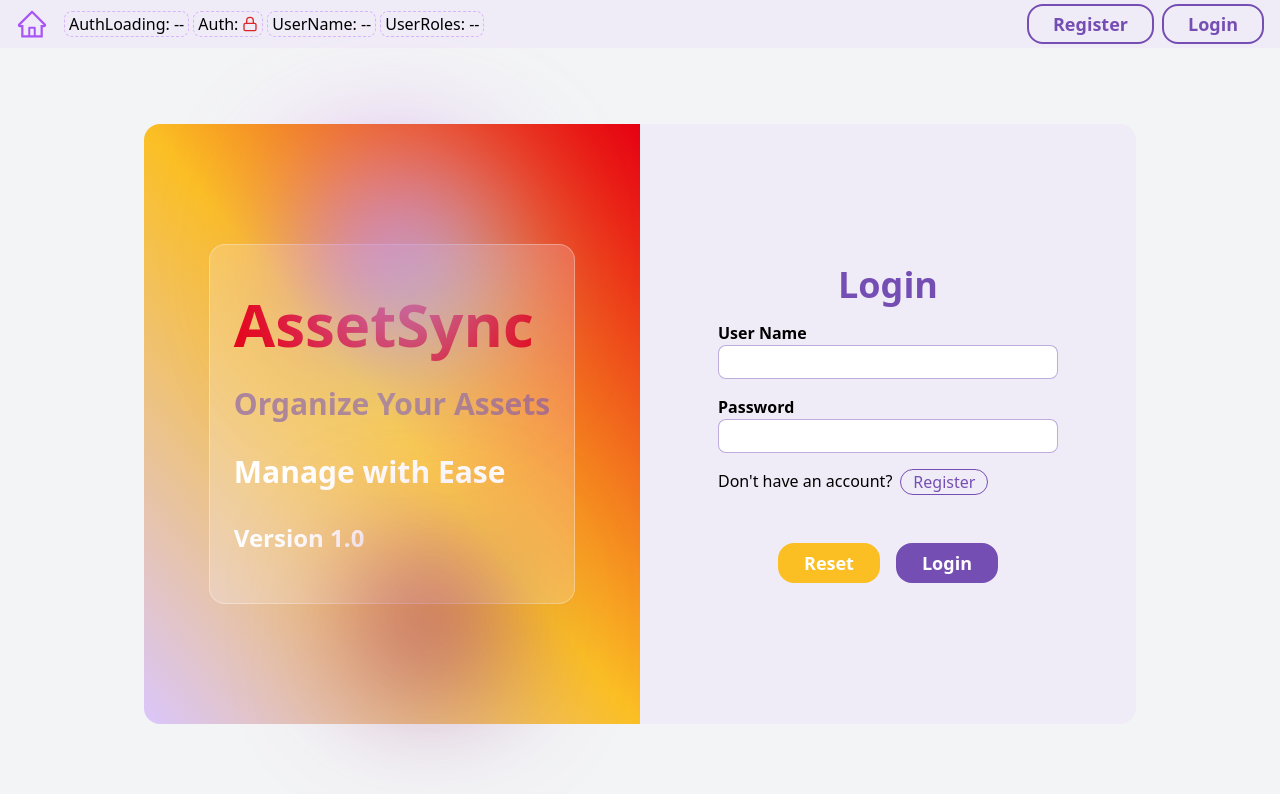
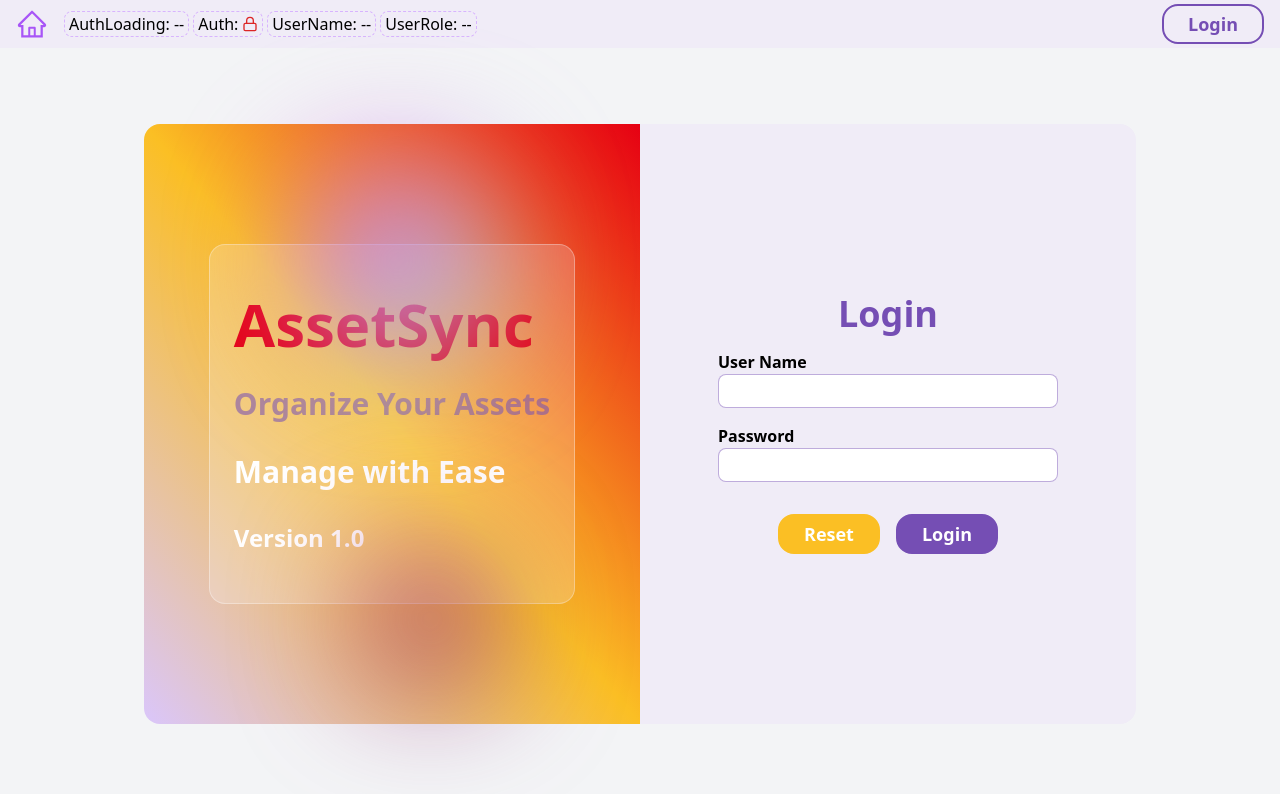
Before and after one commit to AemonKhazri/FullStackAssetFrontEnd, a React (Vite) app: page /login in a window 1280 px wide. Shown: the top 794 px of the page. Built offline with nearby package versions, Linux system fonts and the light colour scheme.

Commit message:
last modifications before going live

```diff
--- a/src/auth/auth.utils.ts
+++ b/src/auth/auth.utils.ts
@@ -23,7 +23,7 @@ export const adminAccessRoles = [ RolesEnum.ADMIN];
 // We need to specify which Roles can be updated by Logged-in user
 export const allowedRolesForUpdateArray = (loggedInUser?: IAuthUser): string[] => {
   return loggedInUser?.roles.includes(RolesEnum.ADMIN)
-    ? [ RolesEnum.MANAGER, RolesEnum.USER]
+    ? [ RolesEnum.MANAGER, RolesEnum.USER,RolesEnum.ADMIN]
     : [];
 };
 
@@ -33,7 +33,7 @@ export const isAuthorizedForUpdateRole = (loggedInUserRole: string, selectedUser
   if (loggedInUserRole !== RolesEnum.ADMIN) {
     result = false;
   }
-if (selectedUserRole === RolesEnum.ADMIN ) {
+else if (selectedUserRole === RolesEnum.ADMIN ) {
     result = false;
   }
 
--- a/src/components/dashboard/users-management/UserCountSection.tsx
+++ b/src/components/dashboard/users-management/UserCountSection.tsx
@@ -1,13 +1,16 @@
 import UserCountCard from './UserCountCard';
 import { IAuthUser, RolesEnum } from '../../../types/auth.types';
 import { FaUser, FaUserCog, FaUserShield, FaUserTie } from 'react-icons/fa';
+import Button from '../../../components/general/Button';
+import { useNavigate } from 'react-router-dom';
+import { PATH_DASHBOARD } from '../../../routes/paths';
 
 interface IProps {
   usersList: IAuthUser[];
 }
 
 const UserCountSection = ({ usersList }: IProps) => {
-
+  const navigate = useNavigate();
   let admins = 0;
   let managers = 0;
   let users = 0;
@@ -33,6 +36,10 @@ const UserCountSection = ({ usersList }: IProps) => {
       {userCountData.map((item, index) => (
         <UserCountCard key={index} count={item.count} role={item.role} icon={item.icon} color={item.color} />
       ))}
+
+      <div className='flex items-center bg-white justify-center rounded-md gap-2'>
+            <Button label='Add New User' onClick={() => navigate(PATH_DASHBOARD.register)} type='button' variant='light' />
+                </div>
     </div>
   );
 };
--- a/src/components/layout/Header.tsx
+++ b/src/components/layout/Header.tsx
@@ -42,7 +42,7 @@ const Header = () => {
             UserName: {user ? user.userName : '--'}
           </h1>
           <h1 className='px-1 border border-dashed border-purple-300 rounded-lg'>
-            UserRoles: {userRolesLabelCreator()}
+            UserRole: {userRolesLabelCreator()}
           </h1>
         </div>
       </div>
@@ -59,7 +59,6 @@ const Header = () => {
           </div>
         ) : (
           <div className='flex items-center gap-2'>
-            <Button label='Register' onClick={() => navigate(PATH_PUBLIC.register)} type='button' variant='light' />
             <Button label='Login' onClick={() => navigate(PATH_PUBLIC.login)} type='button' variant='light' />
           </div>
         )}
--- a/src/pages/public/LoginPage.tsx
+++ b/src/pages/public/LoginPage.tsx
@@ -78,15 +78,7 @@ const LoginPage = () => {
           error={errors.password?.message}
         />
 
-        <div className='px-4 mt-2 mb-6 w-9/12 flex gap-2'>
-          <h1>Don't have an account?</h1>
-          <Link
-            to={PATH_PUBLIC.register}
-            className='text-[#754eb4] border border-[#754eb4] hover:shadow-[0_0_5px_2px_#754eb44c] px-3 rounded-2xl duration-200'
-          >
-            Register
-          </Link>
-        </div>
+
 
         <div className='flex justify-center items-center gap-4 mt-6'>
           <Button variant='secondary' type='button' label='Reset' onClick={() => reset()} />
--- a/src/routes/index.tsx
+++ b/src/routes/index.tsx
@@ -17,7 +17,7 @@ import UsersManagementPage from '../pages/dashboard/UsersManagementPage';
 import HomePage from '../pages/public/HomePage';
 import LoginPage from '../pages/public/LoginPage';
 import NotFoundPage from '../pages/public/NotFoundPage';
-import RegisterPage from '../pages/public/RegisterPage';
+import RegisterPage from '../pages/dashboard/RegisterPage';
 import UnauthorizedPage from '../pages/public/UnauthorizedPage';
 
 const GlobalRouter = () => {
@@ -28,7 +28,6 @@ const GlobalRouter = () => {
 
         {/* Public routes */}
         <Route index element={<HomePage />} />
-        <Route path={PATH_PUBLIC.register} element={<RegisterPage />} />
         <Route path={PATH_PUBLIC.login} element={<LoginPage />} />
         <Route path={PATH_PUBLIC.unauthorized} element={<UnauthorizedPage />} />
 
@@ -49,6 +48,8 @@ const GlobalRouter = () => {
           <Route path={PATH_DASHBOARD.allMessages} element={<AllMessagesPage />} />
           <Route path={PATH_DASHBOARD.systemLogs} element={<SystemLogsPage />} />
           <Route path={PATH_DASHBOARD.admin} element={<AdminPage />} />
+          <Route path={PATH_DASHBOARD.register} element={<RegisterPage />} />
+
         </Route>
         {/* Protected routes -------------------------------------------------- */}
 
--- a/src/routes/paths.ts
+++ b/src/routes/paths.ts
@@ -1,6 +1,5 @@
 export const PATH_PUBLIC = {
     home: '/',
-    register: '/register',
     login: '/login',
     unauthorized: '/unauthorized',
     notFound: '/404',
@@ -8,6 +7,7 @@ export const PATH_PUBLIC = {
 
   export const PATH_DASHBOARD = {
     dashboard: '/dashboard',
+    register: '/dashboard/register',
     usersManagement: '/dashboard/users-management',
     updateRole: '/dashboard/update-role/:userName',
     sendMessage: '/dashboard/send-message',
```
Also changed, not shown: src/pages/dashboard/AdminPage.tsx (+10 -0 lines), src/pages/dashboard/RegisterPage.tsx (renamed from src/pages/public/RegisterPage.tsx).
